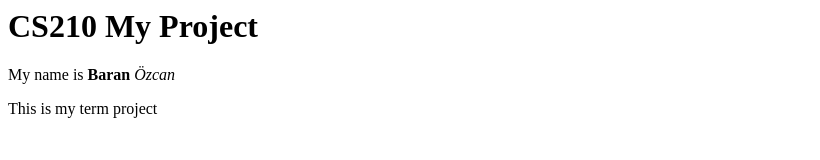
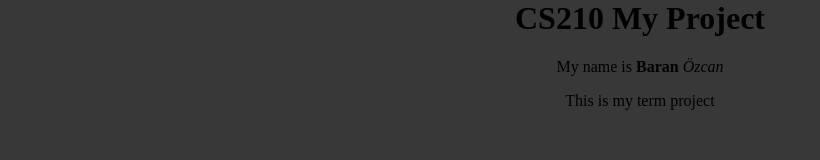
Before and after one commit to baranozcan03/DataScienceProject, a plain HTML site: page index.html in a window 1280 px wide. Shown: the whole page, without its empty margins (0-820 px from the left). Drawn offline with Linux system fonts and the light colour scheme.

Commit message:
css added

```diff
--- a/index.html
+++ b/index.html
@@ -3,6 +3,7 @@
     <meta charset="UTF-8">
     <meta name="viewport" content="width=device-width, initial-scale=1.0">
     <title>Document</title>
+    <link  type="text/css" rel="stylesheet" href="style.css">
 </head>
 <body>
     <h1>CS210 My Project</h1>
--- /dev/null
+++ b/style.css
@@ -0,0 +1,5 @@
+body {
+margin: 0;
+background: rgb(56, 56, 56);
+text-align: center;
+}
```
